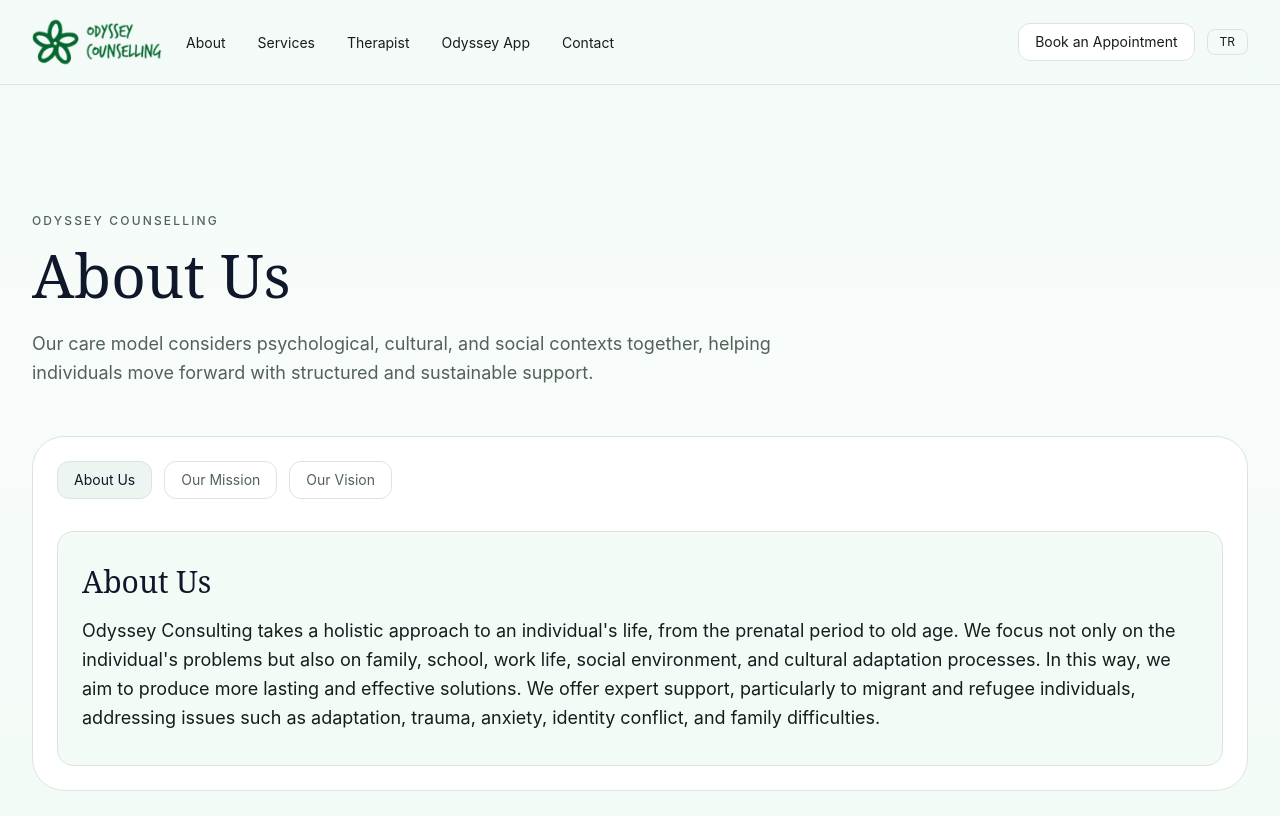
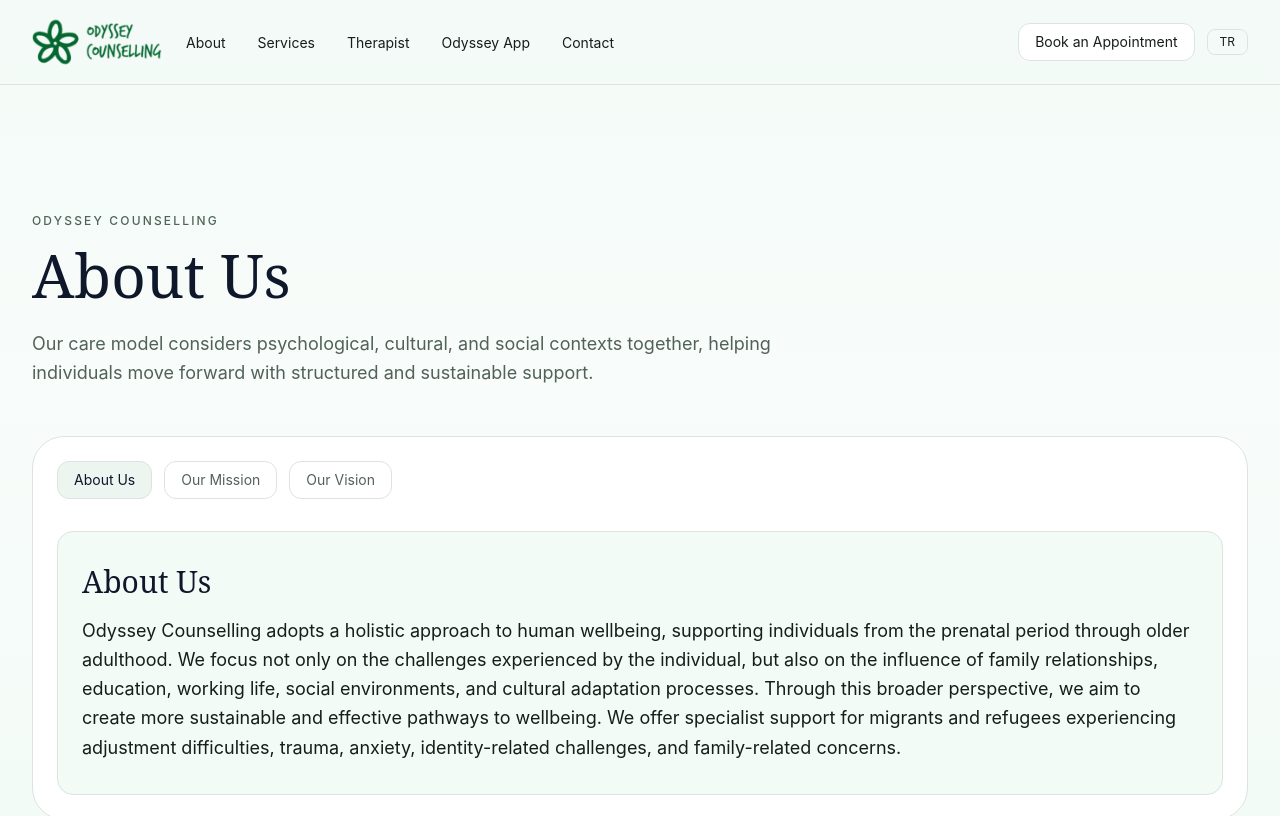
Before and after one commit to muhsinaltintop/odysseycounselling, a Next.js app: page /en/about in a window 1280 px wide. Shown: the top 816 px of the page. Built offline with nearby package versions, Linux system fonts and the light colour scheme.

Commit message:
Update about us section copy

```diff
--- a/components/sections/about-sections.tsx
+++ b/components/sections/about-sections.tsx
@@ -16,7 +16,7 @@ const contentByLocale: Record<Locale, Record<TabKey, TabContent>> = {
   en: {
     about: {
       title: "About Us",
-      body: "Odyssey Consulting takes a holistic approach to an individual's life, from the prenatal period to old age. We focus not only on the individual's problems but also on family, school, work life, social environment, and cultural adaptation processes. In this way, we aim to produce more lasting and effective solutions. We offer expert support, particularly to migrant and refugee individuals, addressing issues such as adaptation, trauma, anxiety, identity conflict, and family difficulties.",
+      body: "Odyssey Counselling adopts a holistic approach to human wellbeing, supporting individuals from the prenatal period through older adulthood. We focus not only on the challenges experienced by the individual, but also on the influence of family relationships, education, working life, social environments, and cultural adaptation processes. Through this broader perspective, we aim to create more sustainable and effective pathways to wellbeing. We offer specialist support for migrants and refugees experiencing adjustment difficulties, trauma, anxiety, identity-related challenges, and family-related concerns.",
     },
     mission: {
       title: "Our Mission",
@@ -30,7 +30,7 @@ const contentByLocale: Record<Locale, Record<TabKey, TabContent>> = {
   tr: {
     about: {
       title: "Hakkımızda",
-      body: "Odyssey Danışmanlık, bireyin yaşamını doğum öncesi dönemden yaşlılığa kadar bütüncül bir bakış açısıyla ele alır. Sadece bireyin yaşadığı sorunlara değil; aile, okul, iş hayatı, toplumsal çevre ve kültürel uyum süreçlerine de odaklanırız. Böylece daha kalıcı ve etkili çözümler üretmeyi hedefleriz. Özellikle göçmen ve sığınmacı bireylerin yaşadığı uyum süreci, travma, kaygı, kimlik çatışması ve aile içi zorluklar konusunda uzman destek sunmaktayız.",
+      body: "Odyssey Danışmanlık, bireyin yaşamını doğum öncesi dönemden yaşlılığa kadar bütüncül bir bakış açısıyla ele alır. Sadece bireyin yaşadığı sorunlara değil; aile, okul, iş hayatı, toplumsal çevre ve kültürel uyum süreçlerine de odaklanır. Böylece daha kalıcı ve etkili çözümler üretmeyi hedefler. Özellikle göçmen ve sığınmacı bireylerin yaşadığı uyum süreci, travma, kaygı, kimlik çatışması ve aile içi zorluklar konusunda uzman desteği sunmaktadır.",
     },
     mission: {
       title: "Misyonumuz",
```
